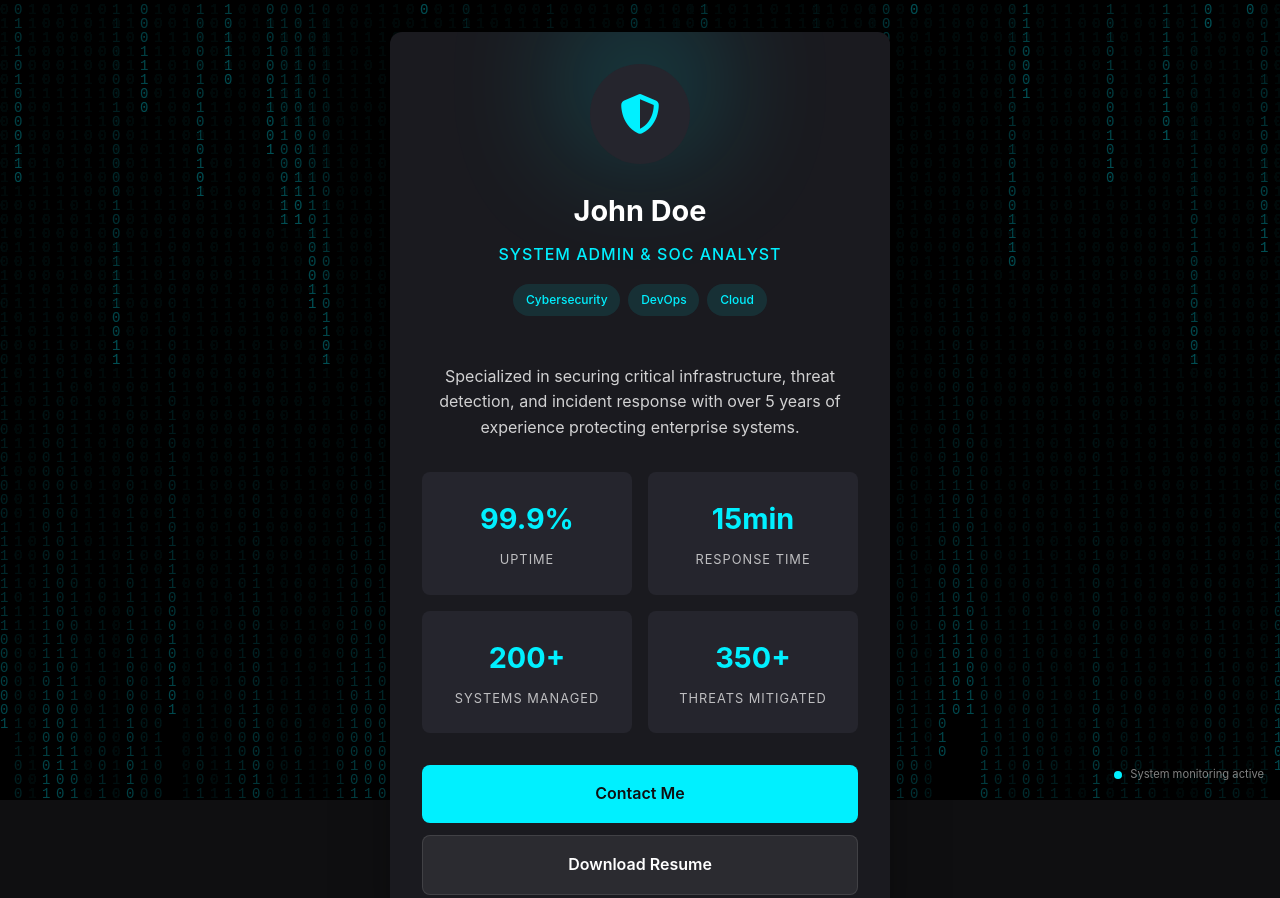
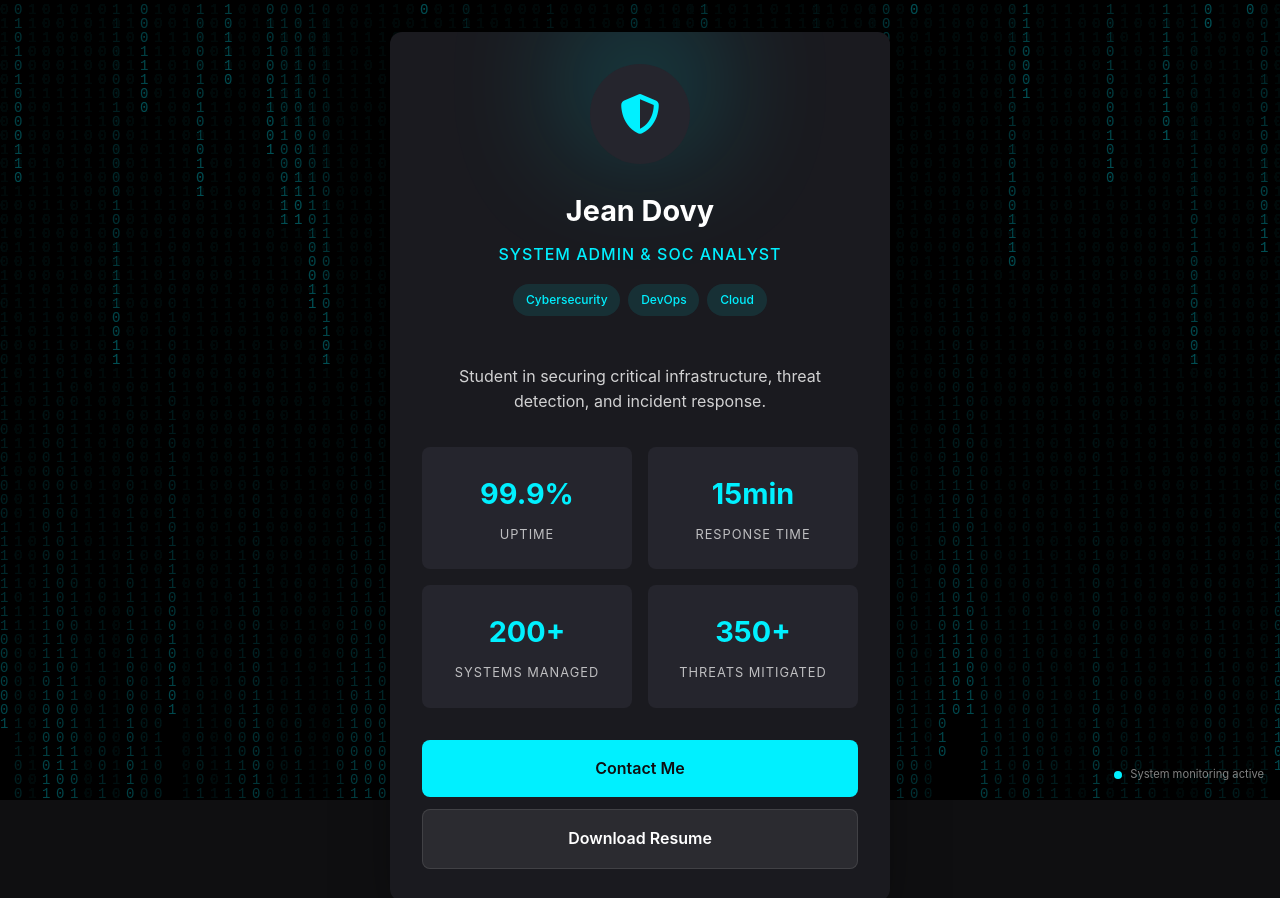
Before and after one commit to old-dov/ex_git, a plain HTML site: page index.html in a window 1280 px wide. Shown: the top 898 px of the page. Drawn offline with Linux system fonts and the light colour scheme.

Commit message:
Change name to Jean Dovy and update bio
Updated the name and bio in the profile section.

```diff
--- a/index.html
+++ b/index.html
@@ -298,7 +298,7 @@
             <div class="avatar">
                 <i class="fas fa-shield-alt"></i>
             </div>
-            <h1 class="title">John Doe</h1>
+            <h1 class="title">Jean Dovy</h1>
             <div class="subtitle">System Admin & SOC Analyst</div>
             <div class="badge-container">
                 <div class="badge">Cybersecurity</div>
@@ -309,7 +309,7 @@
 
         <div class="card-body">
             <p class="bio">
-                Specialized in securing critical infrastructure, threat detection, and incident response with over 5 years of experience protecting enterprise systems.
+                Student in securing critical infrastructure, threat detection, and incident response.
             </p>
 
             <div class="stats">
```
